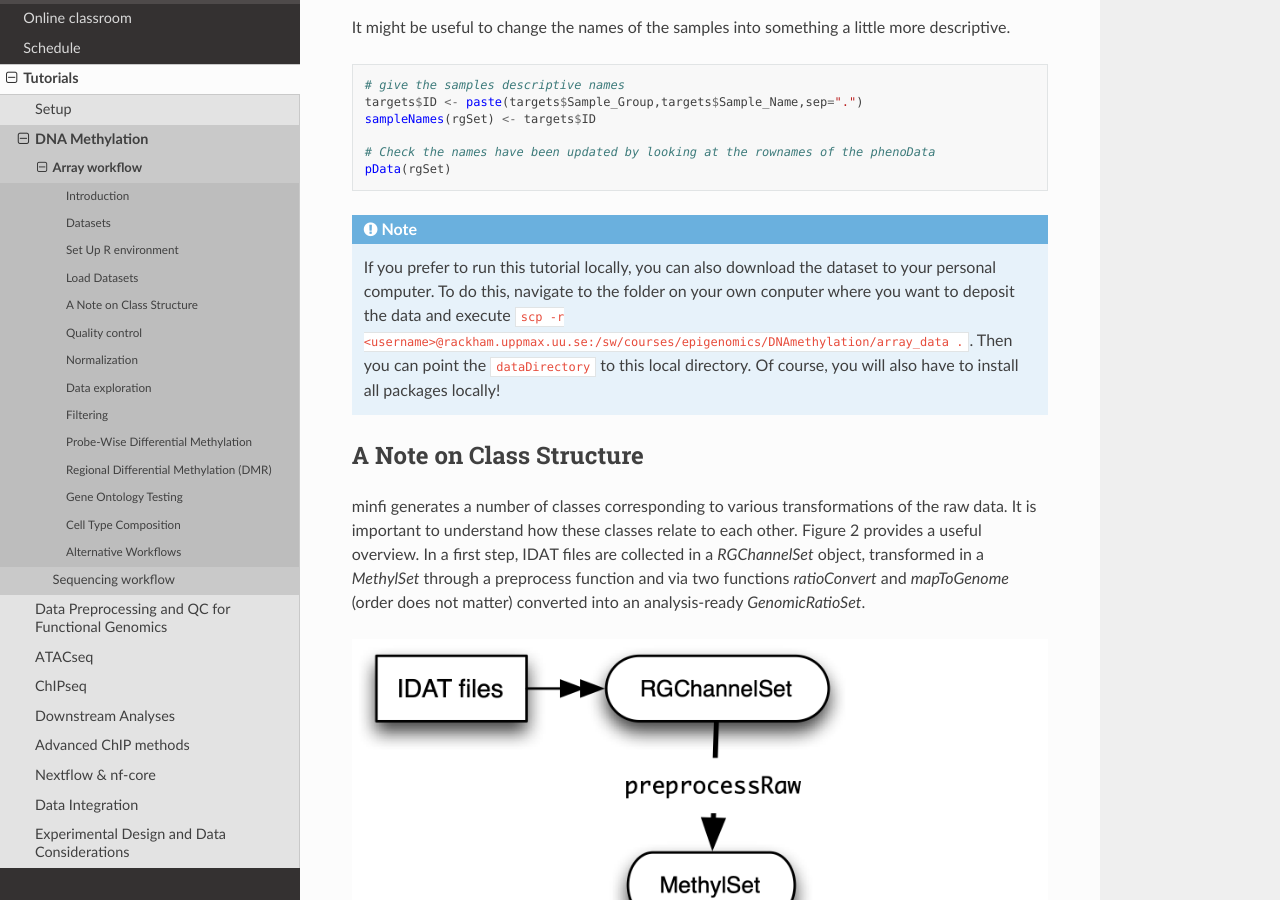
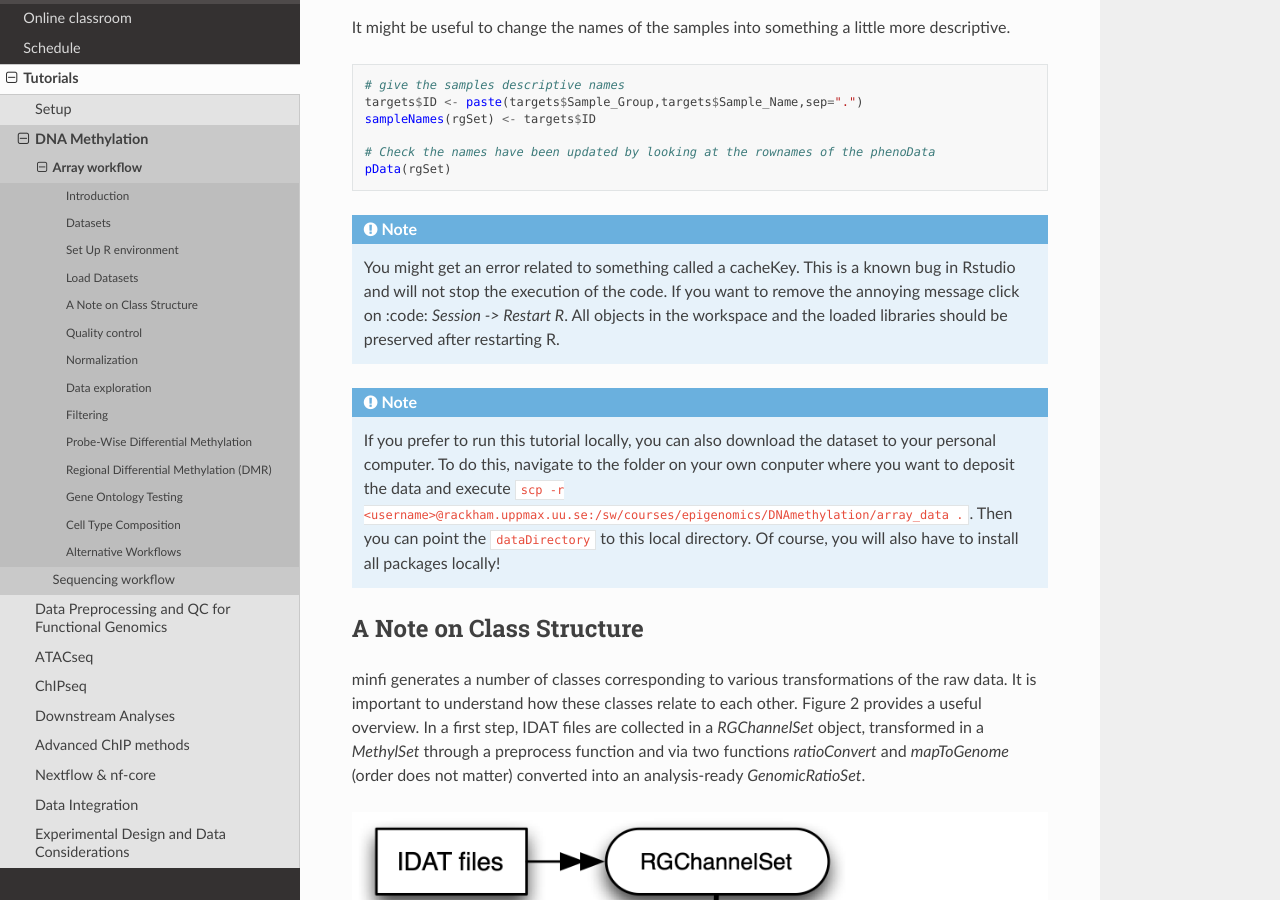
Before and after one commit to NBISweden/workshop-epigenomics-RTDs, a Sphinx documentation site: the page built from docs/content/tutorials/methylationArray/Array_Tutorial.rst, in a window 1280 px wide and 900 px high, scrolled down 7699 px. Built offline with Sphinx 7.4.7 and the Read the Docs theme 2.0.0, drawn with Linux system fonts in a browser that asks for light colours.

Commit message:
add note on cacheKey

```diff
--- a/docs/content/tutorials/methylationArray/Array_Tutorial.rst
+++ b/docs/content/tutorials/methylationArray/Array_Tutorial.rst
@@ -188,6 +188,10 @@ It might be useful to change the names of the samples into something a little mo
 
    # Check the names have been updated by looking at the rownames of the phenoData
    pData(rgSet)
+
+.. note::
+
+   You might get an error related to something called a cacheKey. This is a known bug in Rstudio and will not stop the execution of the code. If you want to remove the annoying message click on :code: `Session -> Restart R`. All objects in the workspace and the loaded libraries should be preserved after restarting R.
 
 .. note::
 
```
